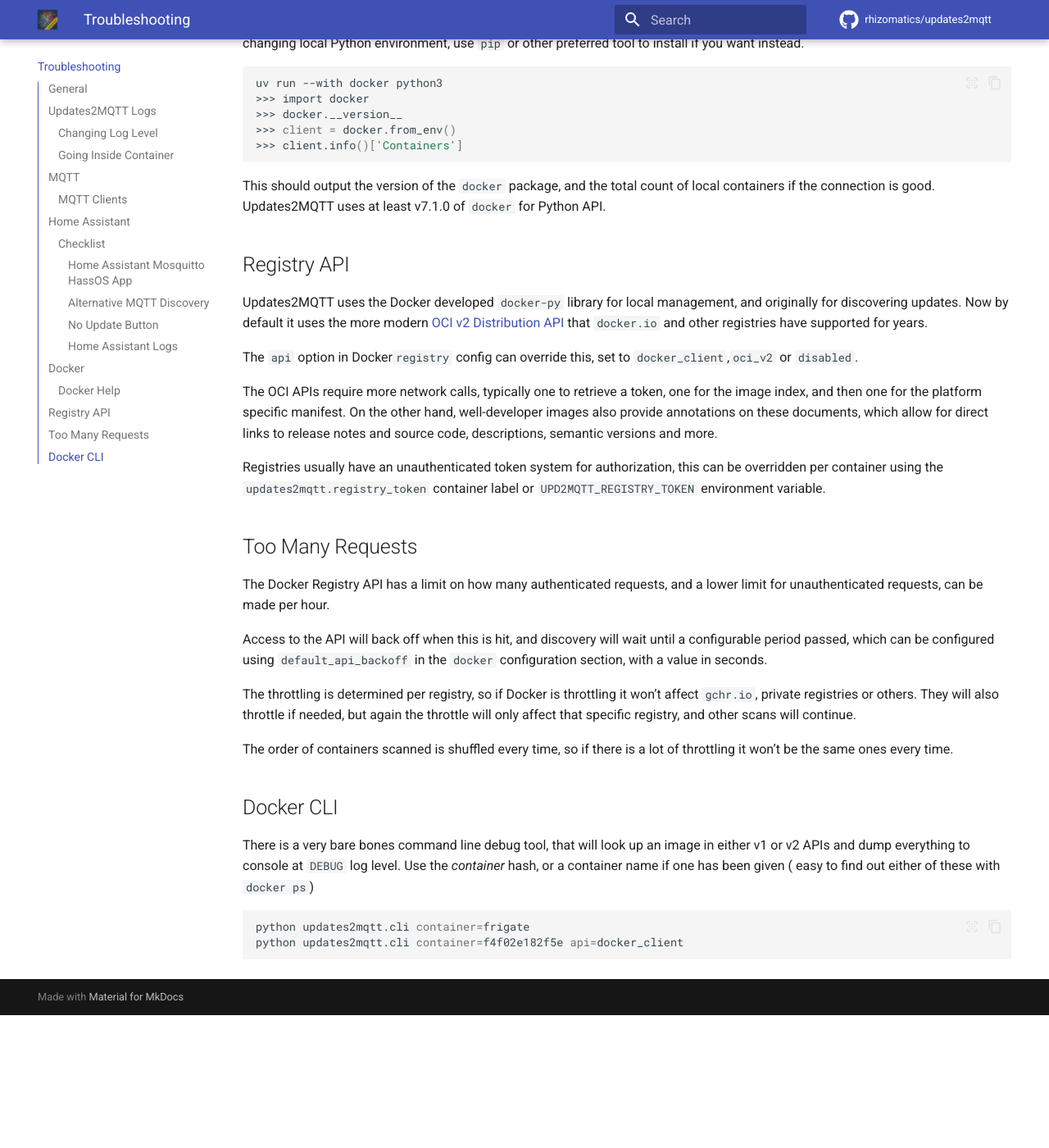
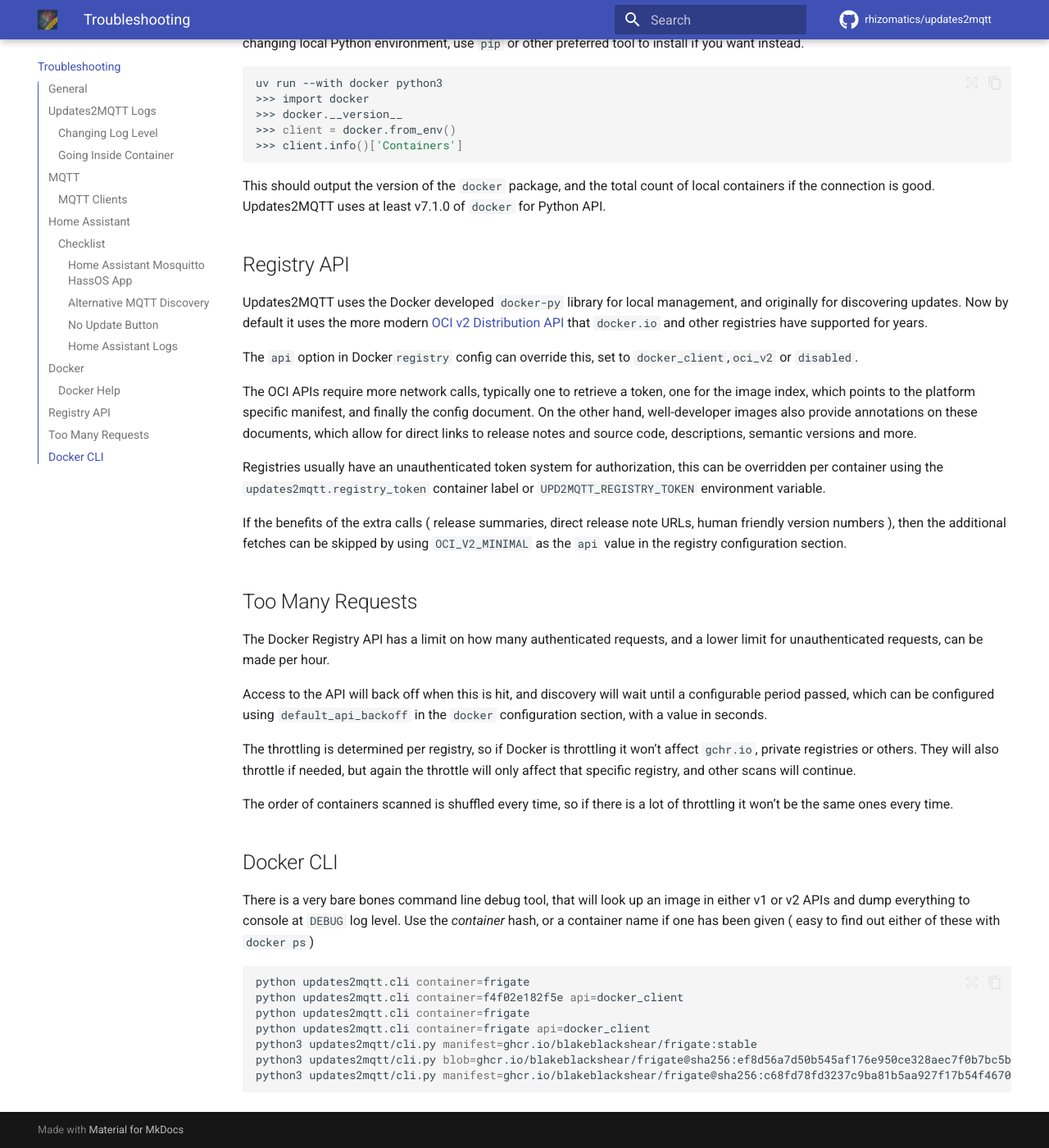
Before and after one commit to rhizomatics/updates2mqtt, an MkDocs documentation site: the page built from docs/troubleshooting.md, in a window 1280 px wide and 1400 px high, scrolled down 3787 px. Shown: the whole window at 82% size. Built offline with MkDocs 1.6.1 and Material for MkDocs 9.7.7, drawn with Linux system fonts in a browser that asks for light colours; plug-ins that fetch from the network failed and are left out; comment, search, counter and statistics services are not loaded; before the commit the page ends 5025 px from its top, so only the background shows below that.

````diff
--- a/docs/troubleshooting.md
+++ b/docs/troubleshooting.md
@@ -177,12 +177,15 @@ updates. Now by default it uses the more modern [OCI v2 Distribution API](https:
 
 The `api` option in Docker`registry` config can override this, set to `docker_client`,`oci_v2` or `disabled`.
 
-The OCI APIs require more network calls, typically one to retrieve a token, one for the image index, and then one
-for the platform specific manifest. On the other hand, well-developer images also provide annotations on these documents,
-which allow for direct links to release notes and source code, descriptions, semantic versions and more.
+The OCI APIs require more network calls, typically one to retrieve a token, one for the image index, which points to
+the platform specific manifest, and finally the config document. On the other hand, well-developer images also provide
+annotations on these documents, which allow for direct links to release notes and source code, descriptions, semantic versions and more.
 
 Registries usually have an unauthenticated token system for authorization, this can be overridden per container using the
 `updates2mqtt.registry_token` container label or `UPD2MQTT_REGISTRY_TOKEN` environment variable.
+
+If the benefits of the extra calls ( release summaries, direct release note URLs, human friendly version numbers ), then
+the additional fetches can be skipped by using `OCI_V2_MINIMAL` as the `api` value in the registry configuration section.
 
 ## Too Many Requests
 
@@ -209,4 +212,10 @@ or a container name if one has been given ( easy to find out either of these wit
 ```bash
 python updates2mqtt.cli container=frigate
 python updates2mqtt.cli container=f4f02e182f5e api=docker_client
+python updates2mqtt.cli container=frigate
+python updates2mqtt.cli container=frigate api=docker_client
+python3 updates2mqtt/cli.py manifest=ghcr.io/blakeblackshear/frigate:stable
+python3 updates2mqtt/cli.py blob=ghcr.io/blakeblackshear/frigate@sha256:ef8d56a7d50b545af176e950ce328aec7f0b7bc5baebdca189fe661d97924980
+python3 updates2mqtt/cli.py manifest=ghcr.io/blakeblackshear/frigate@sha256:c68fd78fd3237c9ba81b5aa927f17b54f46705990f43b4b5d5596cfbbb626af4
+
 ```
--- a/pyproject.toml
+++ b/pyproject.toml
@@ -7,7 +7,7 @@ authors = [
 ]
 
 requires-python = ">=3.13"
-version = "1.7.1"
+version = "1.7.2"
 license="Apache-2.0"
 keywords=["mqtt", "docker", "oci","container","updates", "automation","home-assistant","homeassistant","selfhosting"]
 
@@ -40,6 +40,7 @@ classifiers = [
 
 [project.scripts]
 updates2mqtt = "updates2mqtt.app:run"
+cli = "updates2mqtt.cli.main"
 
 [tool.uv]
 compile-bytecode = true
````
Also changed, not shown: CHANGELOG.md (+8 -1 lines), 5 other files.
